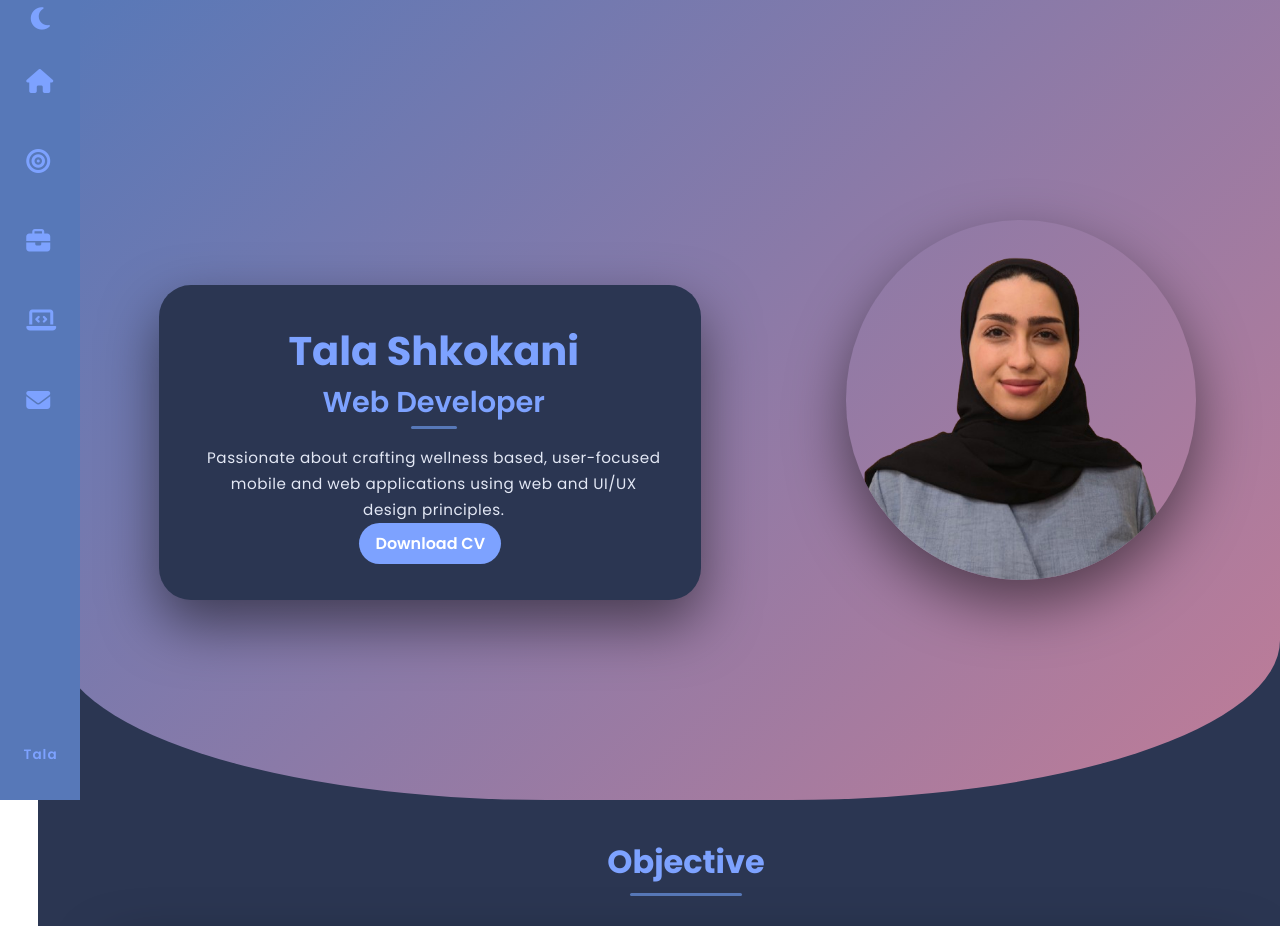
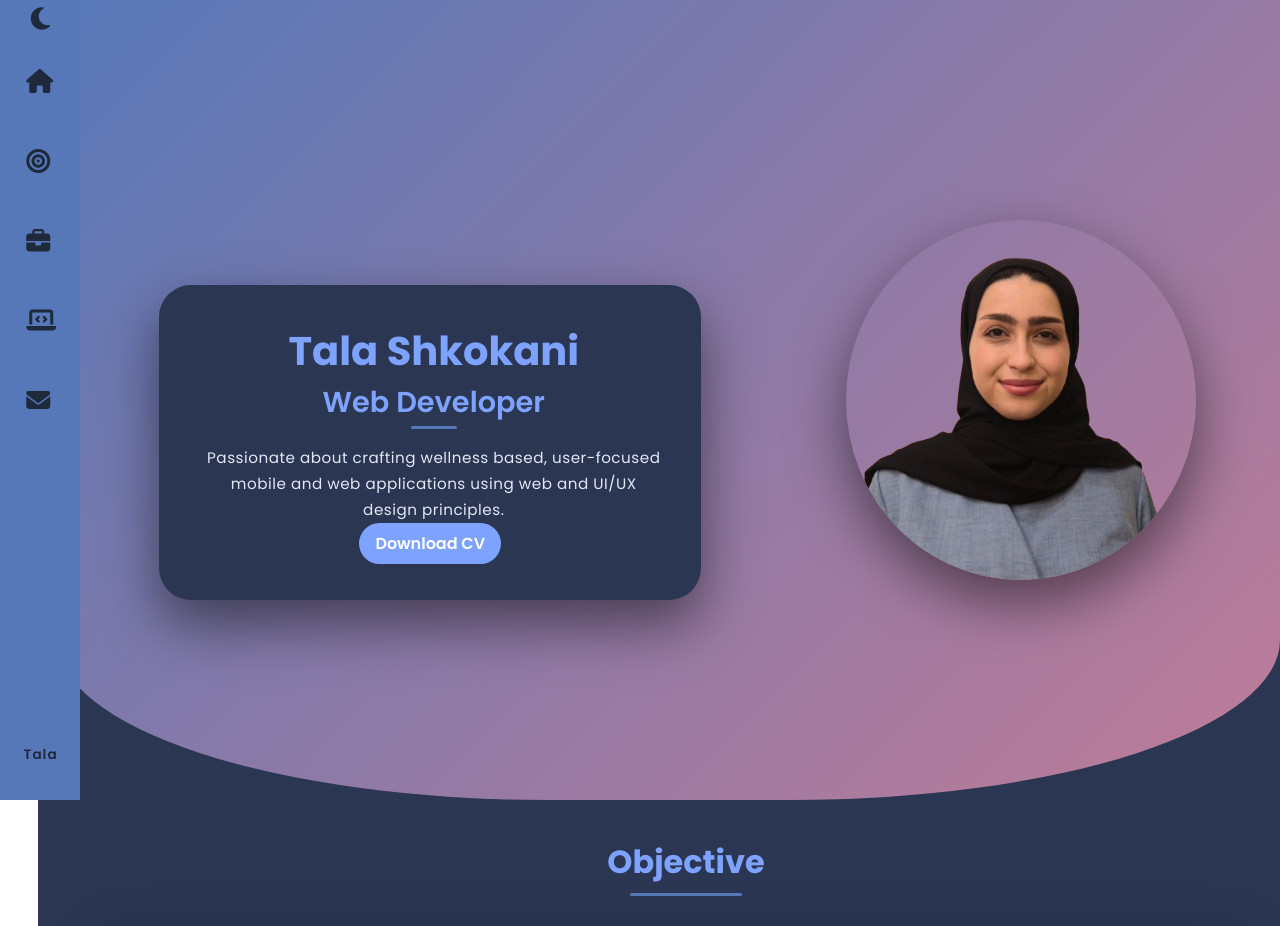
Before and after one commit to tala7777/portfolio, a PHP site: page / in a window 1280 px wide, with the box ticked. Shown: the top 926 px of the page. Run offline with PHP 8.4, Linux system fonts and the light colour scheme.

Commit message:
Update dark mode sidebar icon colors

```diff
--- a/style.css
+++ b/style.css
@@ -105,6 +105,13 @@ footer {
 #dark-mode-toggle:checked~.page-wrapper #projects,
 #dark-mode-toggle:checked~.page-wrapper .projects-wrapper {
   background: var(--arch);
+}
+
+/* Dark Mode Sidebar Icons - Darker Color */
+#dark-mode-toggle:checked~.page-wrapper .nav a,
+#dark-mode-toggle:checked~.page-wrapper .dark-toggle i,
+#dark-mode-toggle:checked~.page-wrapper .sidebar-name {
+  color: #1e293b;
 }
 
 * {
```
